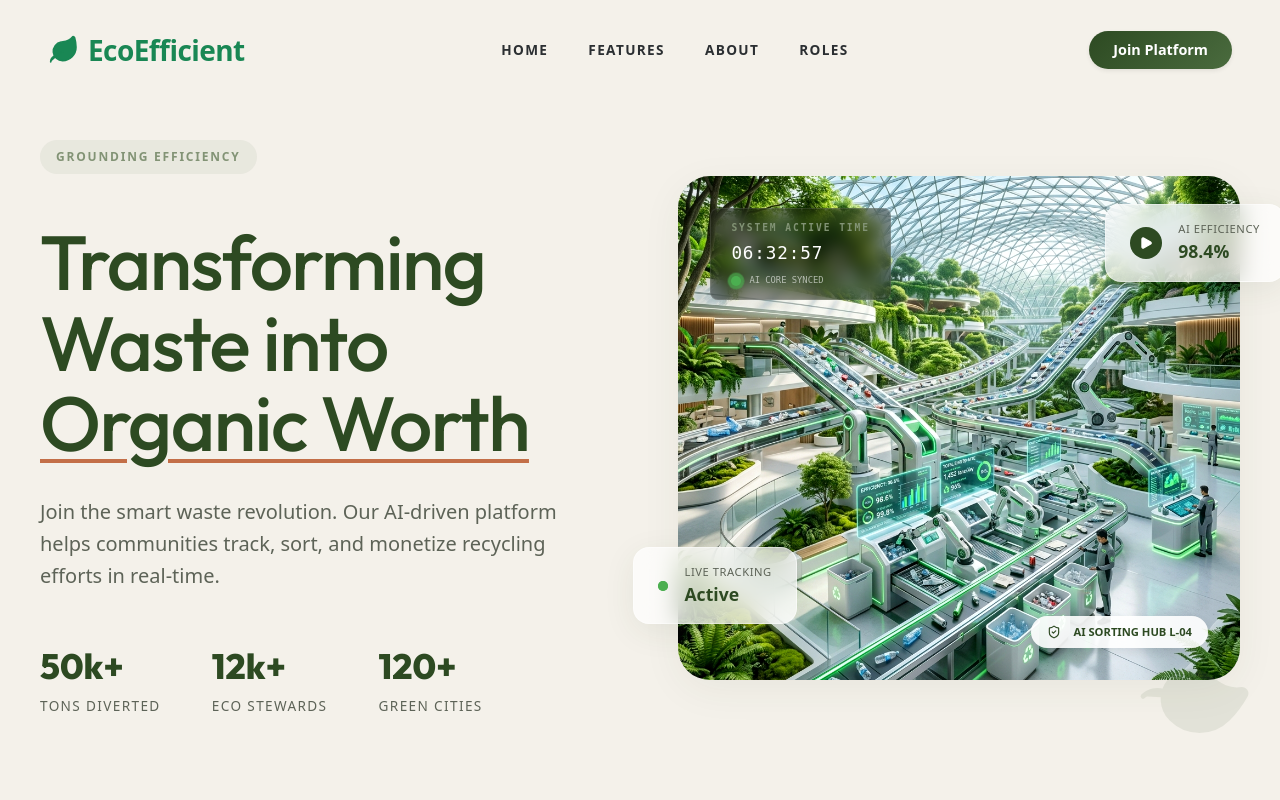
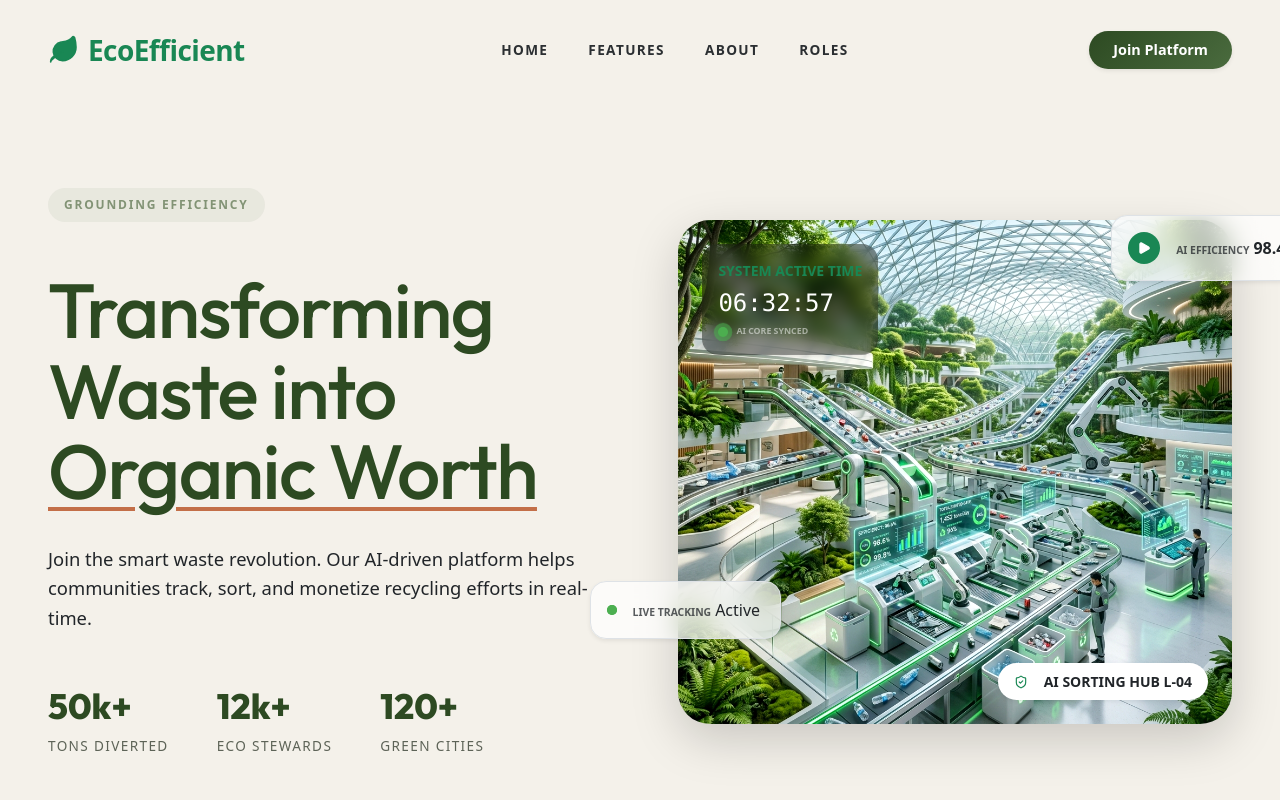
Before and after one commit to SUMAN1040/Eco-Efficient, a React (Vite) app in the folder frontend/: page / in a window 1280 px wide. Shown: the top 800 px of the page. Built offline with nearby package versions, Linux system fonts and the light colour scheme.

Commit message:
refactor: inline component-specific CSS styles into Features and Hero components for improved maintainability.

```diff
--- a/frontend/src/components/Hero/Hero.jsx
+++ b/frontend/src/components/Hero/Hero.jsx
@@ -1,5 +1,4 @@
 import React, { useState, useEffect } from 'react';
-import './Hero.css';
 import heroImg from '../../assets/hero.png';
 import sortingImg from '../../assets/sorting_hub.png';
 import communityImg from '../../assets/eco_community.png';
@@ -31,16 +30,18 @@ const Hero = () => {
   }, [slides.length]);
 
   return (
-    <section id="home" className="hero-section">
+    <section id="home" className="hero-section overflow-hidden position-relative">
       <div className="hero-bg-accent" />
-      <div className="hero-container">
-        <div className="hero-content reveal">
-          <div className="tag-label">Grounding Efficiency</div>
+      <div className="container-xxl py-5 px-4 px-lg-5">
+        <div className="row align-items-center" style={{ '--bs-gutter-x': 'clamp(40px, 6vw, 80px)', '--bs-gutter-y': '3rem' }}>
+          {/* Hero Content Column */}
+          <div className="col-lg-6 reveal">
+            <div className="tag-label mb-4">Grounding Efficiency</div>
             <h1 className="nature-display">Transforming Waste into <span className="text-accent underline-terracotta text-accent-wrap">Organic Worth</span></h1>
-          <p className="hero-description body-lg">
+            <p className="hero-description body-lg mb-5">
               Join the smart waste revolution. Our AI-driven platform helps communities track, sort, and monetize recycling efforts in real-time.
             </p>
-          <div className="hero-stats-nature">
+            <div className="hero-stats-nature d-flex flex-wrap gap-4 gap-md-5">
               <div className="stat-node reveal" style={{ transitionDelay: '0.3s' }}>
                 <span className="stat-value">50k+</span>
                 <span className="stat-label">Tons Diverted</span>
@@ -55,66 +56,113 @@ const Hero = () => {
               </div>
             </div>
           </div>
-        <div className="hero-visual reveal visual-assembly">
-          <div className="image-wrapper">
-            <div className="hero-slider">
+
+          {/* Hero Visual Column */}
+          <div className="col-lg-6 reveal visual-assembly position-relative d-flex align-items-center justify-content-center">
+            <div className="image-wrapper position-relative w-100 shadow-lg rounded-5 overflow-hidden" style={{ height: '90%' }}>
+              <div className="hero-slider position-relative w-100 h-100">
                 {slides.map((slide, idx) => (
                   <img
                     key={idx}
                     src={slide.image}
                     alt={slide.label}
-                  className={`slide-image ${idx === currentSlide ? 'active' : ''}`}
+                    className={`slide-image position-absolute top-0 start-0 w-100 h-100 object-fit-cover ${idx === currentSlide ? 'active' : ''}`}
                   />
                 ))}
 
                 {/* Dynamic Timestamp Overlay */}
-              <div className="live-timestamp-box">
-                <span className="timestamp-label">System Active Time</span>
-                <span className="timestamp-value">
+                <div className="live-timestamp-box position-absolute top-0 start-0 m-4 p-3 rounded-4 text-white shadow-sm" style={{ zIndex: 20, background: 'rgba(0, 0, 0, 0.4)', backdropFilter: 'blur(8px)' }}>
+                  <span className="timestamp-label d-block small fw-bold text-uppercase tracking-widest text-success mb-1">System Active Time</span>
+                  <span className="timestamp-value fs-4 fw-medium font-monospace">
                     {time.toLocaleTimeString([], { hour: '2-digit', minute: '2-digit', second: '2-digit', hour12: false })}
                   </span>
-                <div style={{ display: 'flex', alignItems: 'center', gap: '8px', marginTop: '4px' }}>
+                  <div className="d-flex align-items-center gap-2 mt-1">
                     <div className="live-pulse" />
-                  <span style={{ fontSize: '0.55rem', opacity: 0.6 }}>AI CORE SYNCED</span>
+                    <span className="small text-white-50 fw-bold" style={{ fontSize: '0.55rem' }}>AI CORE SYNCED</span>
                   </div>
                 </div>
 
                 {/* Status Indicator */}
-              <div className="system-status-indicator">
-                <ShieldCheck size={14} />
-                <span>{slides[currentSlide].label}</span>
+                <div className="system-status-indicator position-absolute bottom-0 end-0 m-4 p-2 px-3 rounded-pill bg-white shadow-sm d-flex align-items-center gap-3" style={{ zIndex: 20 }}>
+                  <ShieldCheck size={14} className="text-success" />
+                  <span className="small fw-bold text-uppercase tracking-tighter text-dark">{slides[currentSlide].label}</span>
                 </div>
               </div>
             </div>
 
             {/* Floating Metric Node: AI Efficiency */}
-          <div className="layer metric-node metric-a">
-            <div className="metric-glass">
-              <div className="metric-icon-wrap"><Play size={14} fill="currentColor" /></div>
+            <div className="layer metric-node metric-a position-absolute translate-middle-y">
+              <div className="metric-glass p-3 rounded-4 shadow-sm border d-flex align-items-center gap-3" style={{ background: 'rgba(255, 255, 255, 0.7)', backdropFilter: 'blur(12px)' }}>
+                <div className="metric-icon-wrap d-flex align-items-center justify-content-center bg-success text-white rounded-circle" style={{ width: '32px', height: '32px' }}><Play size={14} fill="currentColor" /></div>
                 <div className="metric-data">
-                <span className="label">AI Efficiency</span>
-                <span className="value">98.4%</span>
+                  <span className="label small text-uppercase text-muted fw-bold tracking-tighter" style={{ fontSize: '0.65rem' }}>AI Efficiency</span>
+                  <span className="value m-1 fw-bold text-dark fs-6">98.4%</span>
                 </div>
               </div>
             </div>
 
             {/* Floating Metric Node: Live Tracking */}
-          <div className="layer metric-node metric-b">
-            <div className="metric-glass">
+            <div className="layer metric-node metric-b position-absolute translate-middle-y">
+              <div className="metric-glass p-3 rounded-4 shadow-sm border d-flex align-items-center gap-3" style={{ background: 'rgba(255, 255, 255, 0.7)', backdropFilter: 'blur(12px)' }}>
                 <div className="live-pulse" />
                 <div className="metric-data">
-                <span className="label">Live Tracking</span>
-                <span className="value">Active</span>
+                  <span className="label small text-uppercase text-muted fw-bold tracking-tighter" style={{ fontSize: '0.65rem' }}>Live Tracking</span>
+                  <span className="value m-1 text-dark fs-6">Active</span>
+                </div>
+              </div>
+            </div>
           </div>
         </div>
       </div>
 
-          {/* Decorative 3D Leaf */}
-          <div className="layer deco-leaf">
-             <Leaf className="logo-icon" fill="currentColor" strokeWidth={1.2} />
-          </div>
-        </div>
-      </div>
+      <style>{`
+        .hero-section { min-height: 750px; background-color: var(--bg-stone); }
+        .hero-bg-accent {
+          position: absolute; top: 0; right: 0; width: 60%; height: 100%;
+          background: radial-gradient(circle at 70% 30%, rgba(130, 147, 117, 0.15), transparent 70%);
+          z-index: -1; pointer-events: none;
+        }
+        .nature-display { font-size: clamp(2.5rem, 6vw, 5rem); line-height: 1.05; margin: 24px 0 32px; color: var(--primary); letter-spacing: -0.02em; }
+        .underline-terracotta { text-decoration: underline 4px var(--accent); text-underline-offset: 8px; }
+        .text-accent-wrap { display: inline-block; }
+        .stat-value { font-family: var(--font-display); font-size: clamp(1.5rem, 3vw, 2.2rem); font-weight: 800; color: var(--primary); display: block; }
+        .stat-label { font-size: 0.85rem; text-transform: uppercase; letter-spacing: 0.1em; color: var(--text-muted); }
+        .visual-assembly { height: clamp(350px, 70vh, 85vh); }
+        .slide-image { opacity: 0; transition: opacity 1.5s ease-in-out, transform 1.5s ease-in-out; transform: scale(1.1); filter: saturate(1.1) contrast(1.05); }
+        .slide-image.active { opacity: 1; transform: scale(1); }
+        .metric-node { z-index: 10; animation: float 6s ease-in-out infinite; }
+        .metric-a { top: 10%; right: -8%; animation-delay: 0s; }
+        .metric-b { bottom: 15%; left: -8%; animation-delay: 1.5s; }
+        .live-pulse { width: 10px; height: 10px; background: #4CAF50; border-radius: 50%; position: relative; }
+        .live-pulse::after {
+          content: ''; position: absolute; top: 0; left: 0; width: 100%; height: 100%;
+          background: inherit; border-radius: inherit; animation: pulse 2s ease-out infinite;
+        }
+        @keyframes float {
+          0%, 100% { transform: translateY(0); }
+          50% { transform: translateY(-30px); }
+        }
+        @keyframes pulse {
+          0% { transform: scale(1); opacity: 1; }
+          100% { transform: scale(3); opacity: 0; }
+        }
+        @media (max-width: 1200px) { .metric-a { right: -2%; } .metric-b { left: -2%; } }
+        @media (max-width: 1024px) {
+          .hero-section { height: auto; padding: 140px 0 80px; min-height: 100vh; }
+          .visual-assembly { height: clamp(350px, 50vh, 500px); max-width: 700px; margin: 0 auto; }
+          .metric-a { right: 2%; top: 5%; transform: scale(0.8); }
+          .metric-b { left: 2%; bottom: 5%; transform: scale(0.8); }
+        }
+        @media (max-width: 768px) { .visual-assembly { height: clamp(300px, 40vh, 400px); } }
+        @media (max-width: 600px) {
+          .hero-section { padding: 100px 0 60px; }
+          .metric-node { display: none; }
+        }
+        @media (max-width: 480px) {
+          .nature-display { font-size: clamp(2rem, 10vw, 2.8rem); line-height: 1.15; }
+          .stat-value { font-size: 1.6rem; }
+        }
+      `}</style>
     </section>
   );
 };
```
Lines whose indentation alone changed are shown as unchanged.
